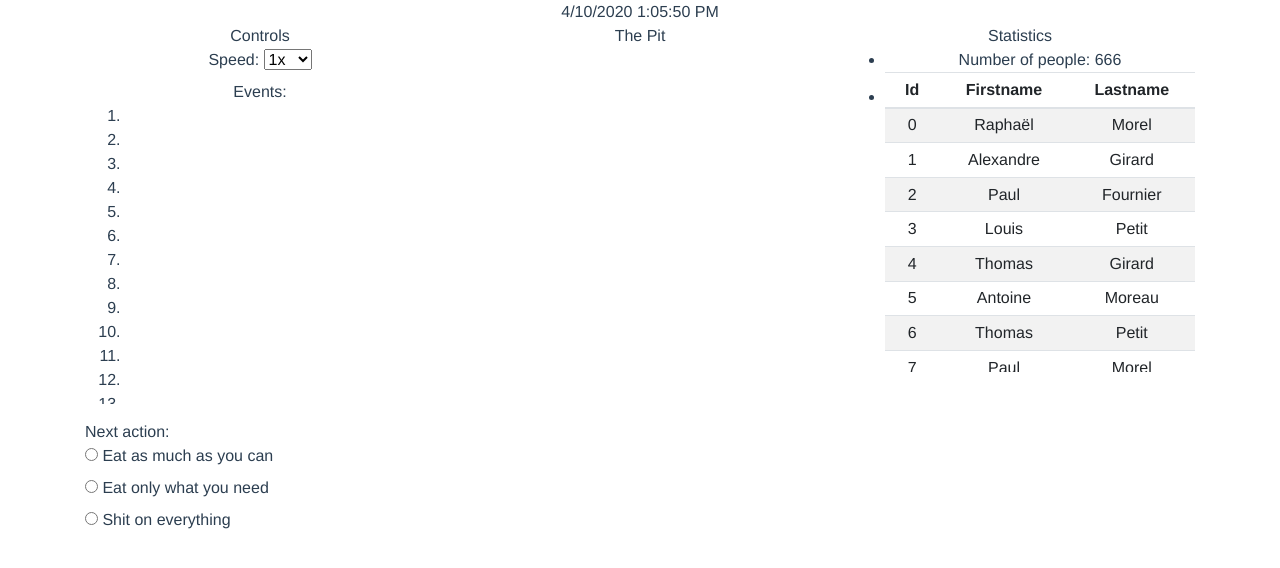
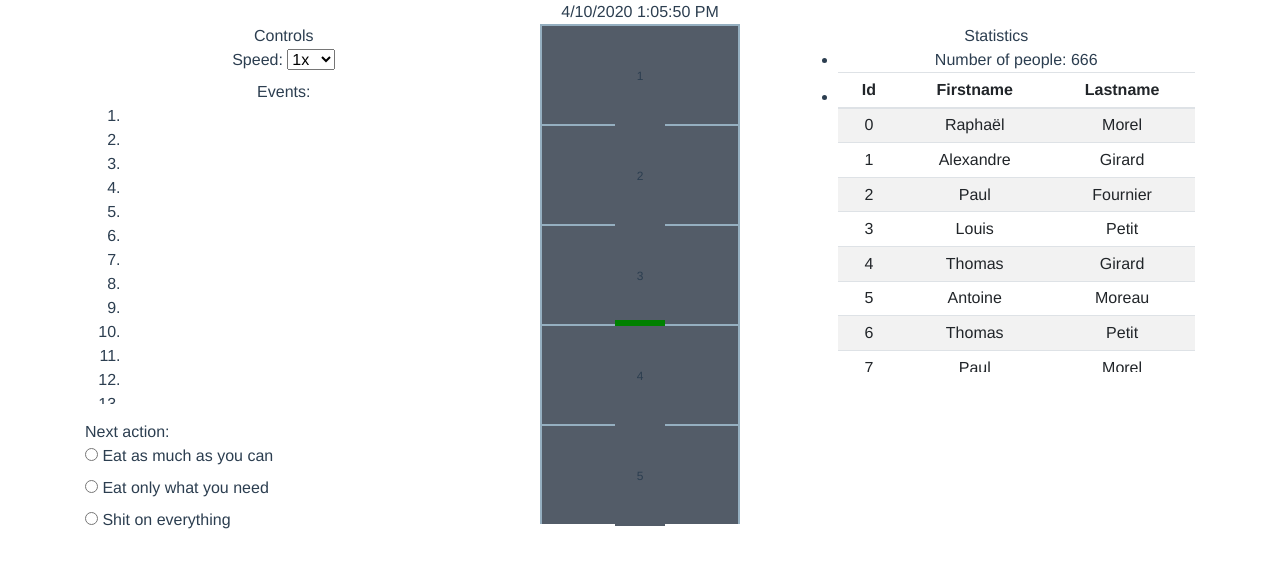
Before and after one commit to jsmadja/the-platform, a Vue app: page / in a window 1280 px wide. Shown: the top 568 px of the page. Built offline with nearby package versions, Linux system fonts and the light colour scheme.

Commit message:
Rebase with Master

```diff
--- a/src/components/atoms/Clock.vue
+++ b/src/components/atoms/Clock.vue
@@ -11,7 +11,7 @@ export default class Clock extends Vue {
   @Prop() private clock!: ClockDomain;
 
   format(): string {
-      return `${this.clock.currentTime.toLocaleDateString()} ${this.clock.currentTime.toLocaleTimeString()}`;
+    return `${this.clock.currentTime.toLocaleDateString()} ${this.clock.currentTime.toLocaleTimeString()}`;
   }
 }
 </script>
--- /dev/null
+++ b/src/components/atoms/Platform.vue
@@ -0,0 +1,25 @@
+<template>
+  <div class="platform" />
+</template>
+
+<script lang="ts">
+import { Component, Prop, Vue } from "vue-property-decorator";
+import { Platform as PlatformDomain } from "@/domain/platform";
+
+@Component
+export default class Platform extends Vue {
+  @Prop() private platform!: PlatformDomain;
+}
+</script>
+
+<style scoped lang="scss">
+@import "src/variables";
+
+.platform {
+  height: 6px;
+  background: green;
+  width: $platform-width;
+  top: $floor-height / 2 - $platform-height;
+  position: relative;
+}
+</style>
--- /dev/null
+++ b/src/components/molecules/Floor.vue
@@ -0,0 +1,66 @@
+<template>
+  <div>
+    <div class="floor">
+      <span class="floor-number">{{ level }}</span>
+      <platform v-show="platformIsHere()" :platform="platform" />
+      <div v-show="!platformIsHere()" class="hole" />
+    </div>
+  </div>
+</template>
+
+<script lang="ts">
+import { Component, Prop, Vue } from "vue-property-decorator";
+import Platform from "@/components/atoms/Platform.vue";
+import { Platform as PlatformModel } from "@/domain/platform";
+
+@Component({
+  components: { Platform }
+})
+export default class Floor extends Vue {
+  @Prop() private level!: number;
+  @Prop() private platform!: PlatformModel;
+
+  data() {
+    return {};
+  }
+
+  platformIsHere() {
+    return this.platform.floor === this.level;
+  }
+}
+</script>
+
+<style scoped lang="scss">
+@import "src/variables";
+
+$wall-color: #535c68;
+$hole-width: $floor-width/4;
+
+.floor {
+  background: $wall-color;
+  border-color: #95afc0;
+  border-top-width: 2px;
+  border-right-width: 2px;
+  border-left-width: 2px;
+  border-bottom-width: 0;
+  border-style: solid;
+  width: $floor-width;
+  height: $floor-height;
+  line-height: $floor-height/2;
+  font-size: 12px;
+}
+
+.hole {
+  border-style: solid;
+  border-color: $wall-color;
+  border-width: 1px;
+  width: $hole-width;
+  top: $floor-height/2 - 2;
+  position: relative;
+}
+
+.floor-number {
+  position: relative;
+  top: $floor-height/4;
+}
+</style>
--- /dev/null
+++ b/src/components/organisms/Pit.vue
@@ -0,0 +1,40 @@
+<template>
+  <div>
+    <floor
+      :key="floor.level"
+      v-for="floor in floors"
+      :level="floor.level"
+      :inhabitants="getInhabitantsOfFloor(floor.level)"
+      :platform="platform"
+    />
+  </div>
+</template>
+
+<script lang="ts">
+import { Component, Prop, Vue } from "vue-property-decorator";
+import { People } from "@/domain/people";
+import { Platform as PlatformModel } from "@/domain/platform";
+import Floor from "@/components/molecules/Floor.vue";
+import _ from "lodash";
+
+@Component({
+  components: { Floor }
+})
+export default class Pit extends Vue {
+  @Prop() private floorCount!: number;
+  @Prop() private people!: People;
+  @Prop() private platform!: PlatformModel;
+
+  data() {
+    return {
+      floors: _.range(this.floorCount).map(level => ({ level: level + 1 }))
+    };
+  }
+
+  getInhabitantsOfFloor(floorNumber: number) {
+    return [];
+  }
+}
+</script>
+
+<style scoped lang="scss" />
--- a/src/components/templates/ThePlatform.vue
+++ b/src/components/templates/ThePlatform.vue
@@ -7,8 +7,12 @@
     </b-row>
     <b-row>
       <b-col><Controls /></b-col>
-      <b-col>The Pit</b-col>
-      <b-col><statistics :people="people"/></b-col>
+      <b-col cols="3" align="center">
+        <pit :floor-count="floorCount" :people="people" :platform="platform" />
+      </b-col>
+      <b-col>
+        <statistics :people="people" />
+      </b-col>
     </b-row>
   </b-container>
 </template>
@@ -17,16 +21,20 @@
 import { Component, Prop, Vue } from "vue-property-decorator";
 import Clock from "@/components/atoms/Clock.vue";
 import Statistics from "@/components/organisms/Statistics.vue";
+import Pit from "@/components/organisms/Pit.vue";
 import { Clock as ClockDomain } from "@/domain/clock";
 import { People } from "@/domain/people";
+import { Platform } from "@/domain/platform";
 import Controls from "@/components/organisms/Controls.vue";
 
 @Component({
-  components: { Controls, Statistics, Clock }
+  components: { Statistics, Clock, Pit, Controls }
 })
 export default class ThePlatform extends Vue {
   @Prop() private clock!: ClockDomain;
+  @Prop() private floorCount!: number;
   @Prop() private people!: People;
+  @Prop() private platform!: Platform;
 }
 </script>
 
--- /dev/null
+++ b/src/domain/platform.ts
@@ -0,0 +1,3 @@
+export interface Platform {
+  floor: number;
+}
--- /dev/null
+++ b/src/variables.scss
@@ -0,0 +1,5 @@
+$floor-width: 200px;
+$floor-height: $floor-width/2;
+
+$platform-width: $floor-width/4;
+$platform-height: 6px;
--- a/src/views/ThePlatformPage.vue
+++ b/src/views/ThePlatformPage.vue
@@ -1,5 +1,10 @@
 <template>
-  <ThePlatform :clock="clock" :people="people" />
+  <ThePlatform
+    :clock="clock"
+    :people="people"
+    :floor-count="floorCount"
+    :platform="platform"
+  />
 </template>
 
 <script>
@@ -10,6 +15,7 @@ import { createClock, incrementClock } from "@/domain/clock";
 import { createInitialPopulation } from "@/domain/people";
 
 const MAX_PEOPLE_CAPACITY = 666;
+const FLOOR_COUNT = 5;
 
 @Component({
   components: { Clock, ThePlatform }
@@ -24,7 +30,9 @@ export default class ThePlatformPage extends Vue {
   data() {
     return {
       clock: createClock(),
-      people: createInitialPopulation(MAX_PEOPLE_CAPACITY)
+      people: createInitialPopulation(MAX_PEOPLE_CAPACITY),
+      floorCount: FLOOR_COUNT,
+      platform: {floor: 3}
     };
   }
 }
```
